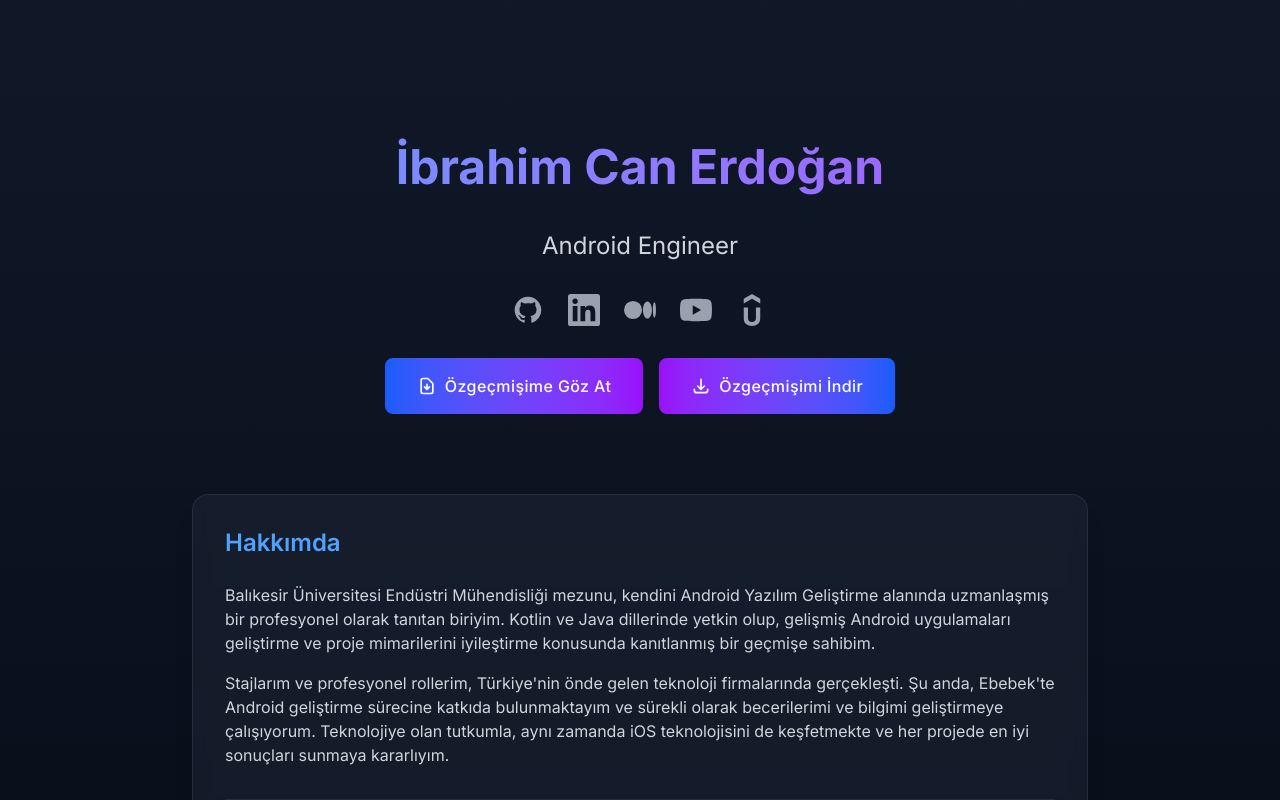
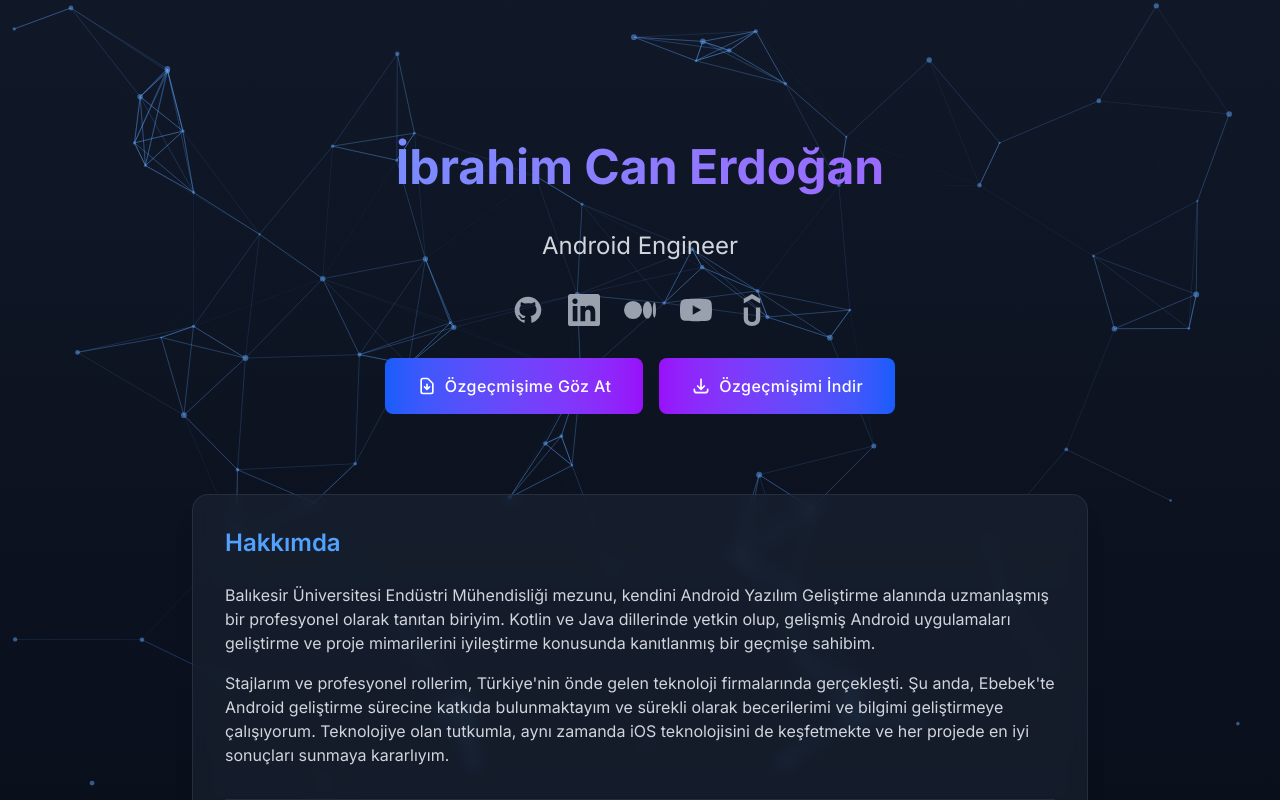
Before and after one commit to ibrahimcanerdogan/ibrahimcanerdogan.github.io, a Next.js app: page / in a window 1280 px wide. Shown: the top 800 px of the page. Built offline with nearby package versions, Linux system fonts and the light colour scheme.

Commit message:
Update dependencies and integrate tsparticles for enhanced visual effects in the home page. Add particles background with interactive features and improve form handling with updated logging for better user feedback.

```diff
--- a/src/app/page.tsx
+++ b/src/app/page.tsx
@@ -1,11 +1,22 @@
 "use client";
 
-import { useState, useRef } from "react";
+import { useState, useRef, useCallback } from "react";
+import Particles from "react-tsparticles";
+import { loadSlim } from "tsparticles-slim";
+import type { Container, Engine } from "tsparticles-engine";
 
 export default function Home() {
   const [formStatus, setFormStatus] = useState<'idle' | 'sending' | 'success' | 'error'>('idle');
   const [formMessage, setFormMessage] = useState('');
   const formRef = useRef<HTMLFormElement>(null);
+
+  const particlesInit = useCallback(async (engine: Engine) => {
+    await loadSlim(engine);
+  }, []);
+
+  const particlesLoaded = useCallback(async (container: Container | undefined) => {
+    console.log(container);
+  }, []);
 
   const handleSubmit = async (e: React.FormEvent<HTMLFormElement>) => {
     e.preventDefault();
@@ -24,7 +35,7 @@ export default function Home() {
       });
 
       const data = await response.json();
-      console.log('Formspree response:', data); // Debug için
+      console.log('Formspree response:', data);
 
       if (response.ok && data.ok) {
         setFormStatus('success');
@@ -47,9 +58,85 @@ export default function Home() {
   };
 
   return (
-    <main className="min-h-screen bg-gradient-to-b from-gray-900 to-black">
-      {/* Hero Section */}
-      <div className="container mx-auto px-4 py-32">
+    <main className="min-h-screen bg-gradient-to-b from-gray-900 to-black relative">
+      <div className="absolute inset-0 bg-gradient-to-b from-gray-900 to-black z-0"></div>
+      <Particles
+        id="tsparticles"
+        init={particlesInit}
+        loaded={particlesLoaded}
+        options={{
+          background: {
+            color: {
+              value: "transparent",
+            },
+          },
+          fpsLimit: 120,
+          interactivity: {
+            events: {
+              onClick: {
+                enable: true,
+                mode: "push",
+              },
+              onHover: {
+                enable: true,
+                mode: "repulse",
+              },
+              resize: true,
+            },
+            modes: {
+              push: {
+                quantity: 4,
+              },
+              repulse: {
+                distance: 100,
+                duration: 0.4,
+              },
+            },
+          },
+          particles: {
+            color: {
+              value: "#60a5fa",
+            },
+            links: {
+              color: "#60a5fa",
+              distance: 150,
+              enable: true,
+              opacity: 0.4,
+              width: 1,
+            },
+            move: {
+              direction: "none",
+              enable: true,
+              outModes: {
+                default: "bounce",
+              },
+              random: false,
+              speed: 1,
+              straight: false,
+            },
+            number: {
+              density: {
+                enable: true,
+                area: 800,
+              },
+              value: 80,
+            },
+            opacity: {
+              value: 0.5,
+            },
+            shape: {
+              type: "circle",
+            },
+            size: {
+              value: { min: 1, max: 3 },
+            },
+          },
+          detectRetina: true,
+        }}
+        className="absolute inset-0 z-10"
+      />
+
+      <div className="container mx-auto px-4 py-32 relative z-20">
         <div className="text-center mb-20">
           <h1 className="text-5xl font-bold mb-6 leading-relaxed bg-gradient-to-r from-blue-400 to-purple-500 text-transparent bg-clip-text">
             İbrahim Can Erdoğan
```
Also changed, not shown: package.json (+8 -5 lines), 1 other file (tests, documents, lock files or other folders).
